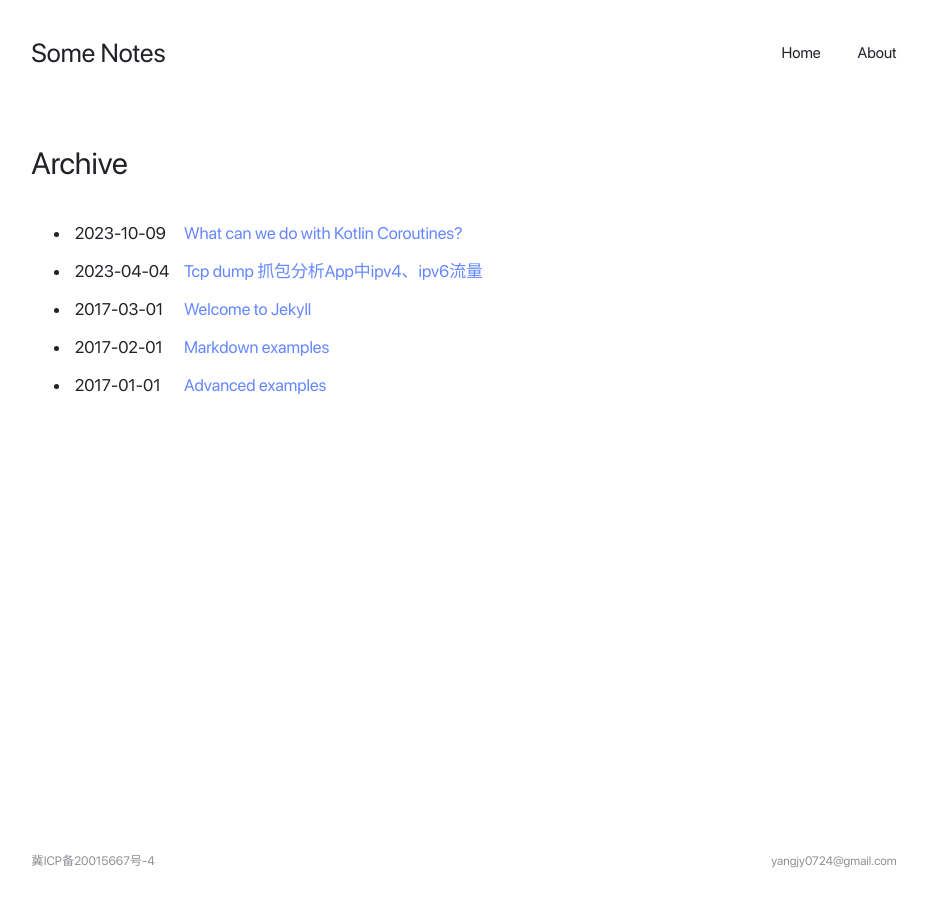
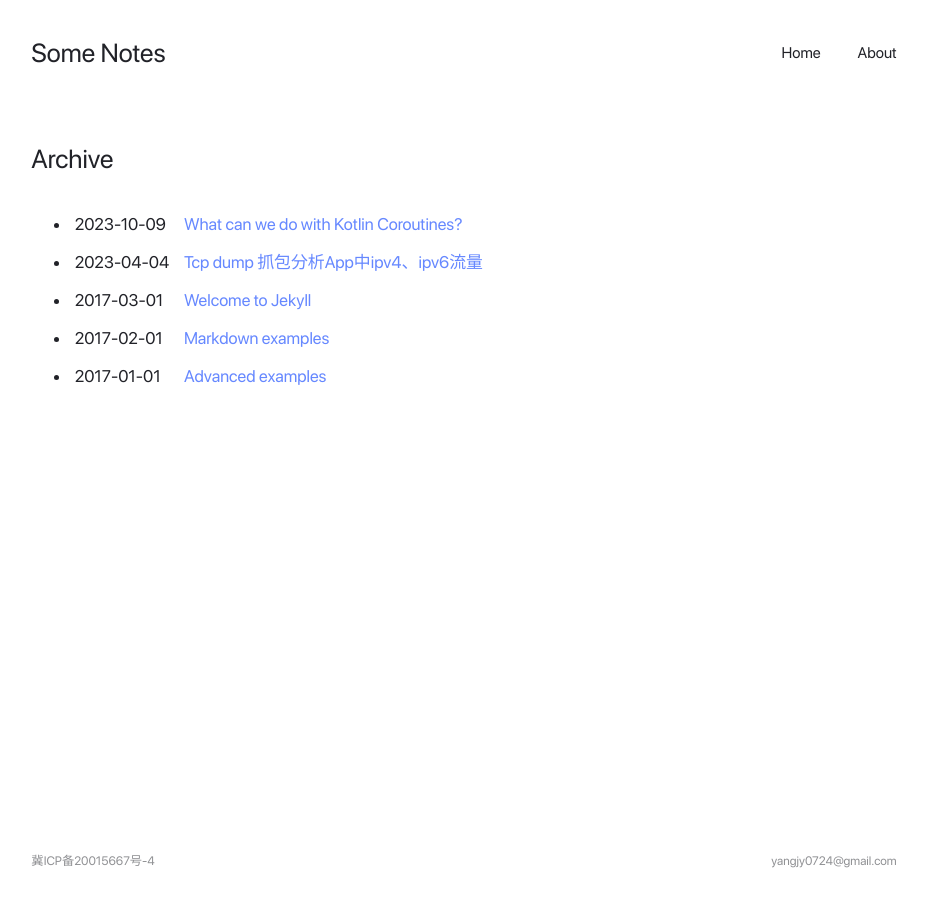
Before and after one commit to Maxyjy/Maxyjy.github.io, a Jekyll site: the page built from archive.html, in a window 1280 px wide. Shown: the whole page, without its empty margins (176-1104 px from the left). Built offline with Jekyll 4.4.1, drawn with Linux system fonts in a browser that asks for light colours.

Commit message:
Update layout.sass

```diff
--- a/_sass/layout.sass
+++ b/_sass/layout.sass
@@ -18,7 +18,7 @@ article header
   margin-bottom: 1.5em
 
 article header h1
-  font-size: 2em
+  font-size: 1.7em
   margin: 0 0 .1em
 
 nav
```
